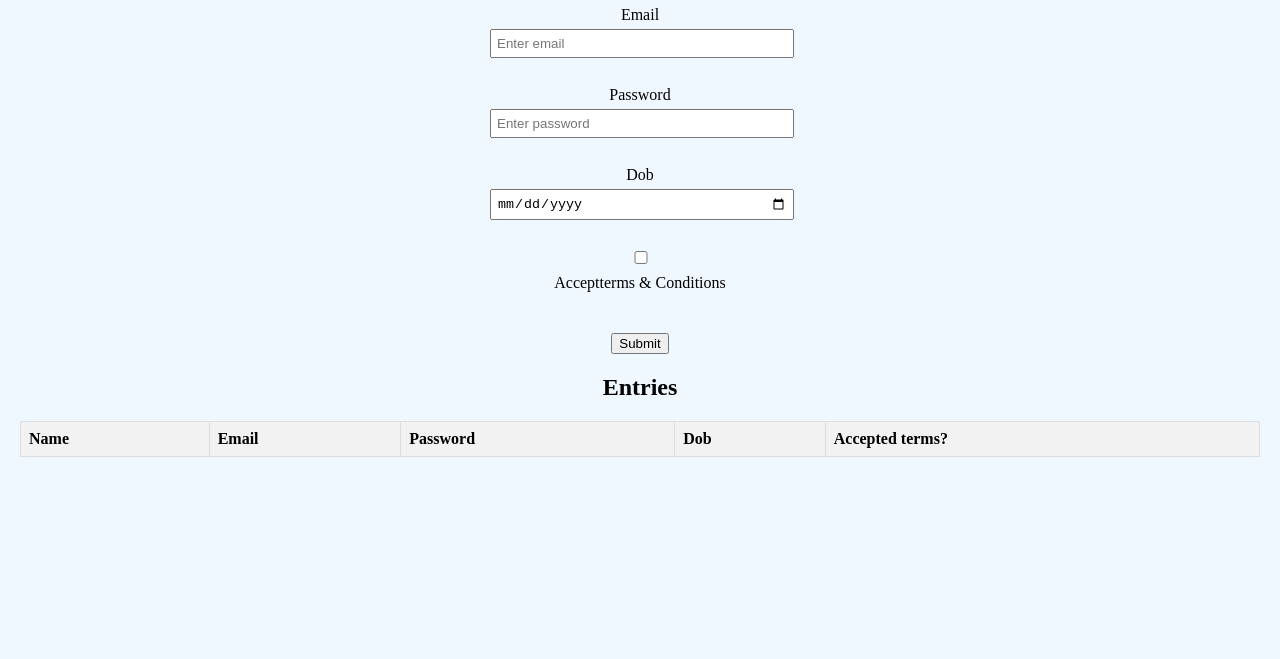
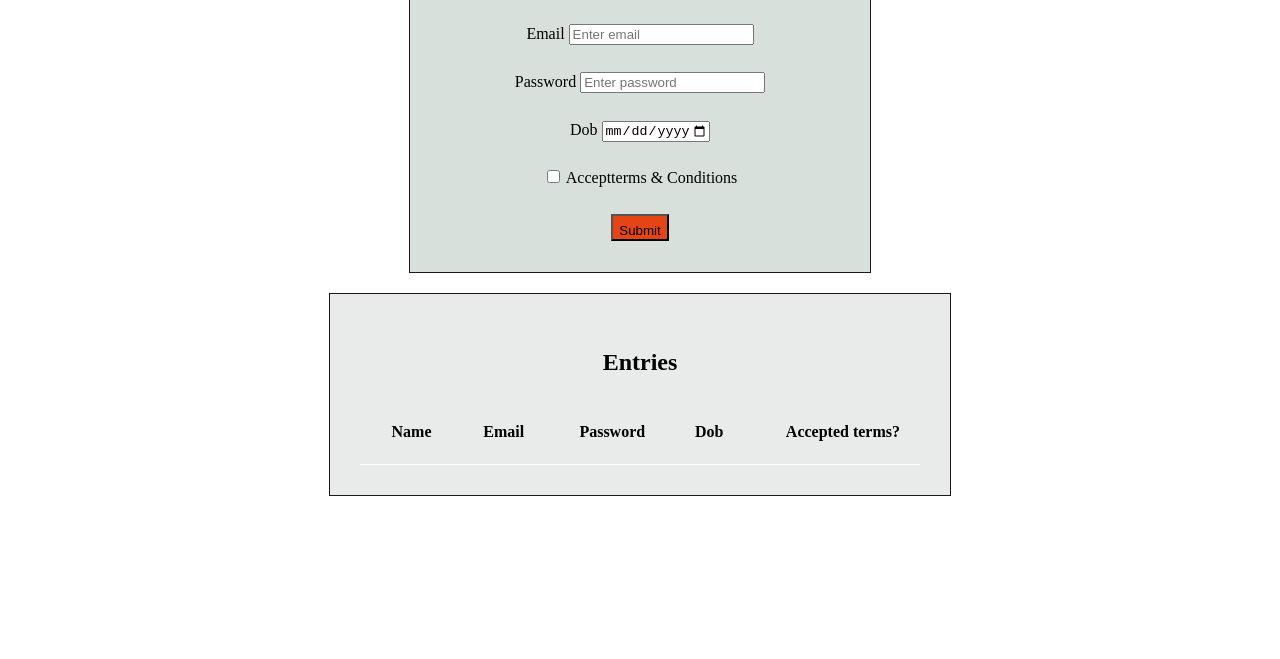
Before and after one commit to UdayDanda44/regpage, a plain HTML site: page index.html in a window 1280 px wide. Shown: the part 141-800 px from the top of the page. Drawn offline with Linux system fonts and the light colour scheme.

Commit message:
Update styles.css

```diff
--- a/styles.css
+++ b/styles.css
@@ -1,57 +1,33 @@
-body {
-  font-family:'Times New Roman', Times, serif;
-  margin: 20px;
-  background-color: aliceblue;
-}
 
-h1 {
-  text-align: center;
-}
-
-form {
-  width: 300px;
+        .container2 {
+            background-color: #d8e0db;
+            border: 1px solid #1a1818;
+            width: 50vh;
             margin: 0 auto;
-}
-
-label {
-  display: block;
-  margin-bottom: 5px;
-}
-
-input[type="text"],
-input[type="email"],
-input[type="password"],
-input[type="date"],
-input[type="checkbox"],
-input[type="submit"] {
-  width: calc(100% - 10px);
-  padding: 5px;
-  margin-bottom: 10px;
-}
-
-input[type="submit"] {
-  background-color: #f22338;
-  color: white;
-  border: none;
-  cursor: pointer;
-}
-
-input[type="submit"]:hover {
-  background-color: #f22338;
+            padding: 30px;
+            line-height: 1.5;
         }
 
         table {
             width: 100%;
             border-collapse: collapse;
-  margin-top: 20px;
+            text-align: right;
+        }
+        th, td {
+            padding: 20px;
+            border-bottom: 1px solid rgba(255, 255, 255, 0.897);
+        }
+        button {
+            background-color: rgb(229, 69, 20);
+            padding-top: 7px;
         }
 
-th, td {
-  border: 1px solid #ddd;
-  padding: 8px;
-  text-align: left;
+        /* Added the following style definition */
+        .container1 {
+            background-color: #e8ebe9;
+            border: 1px solid #1a1818;
+            width: 70vh;
+            margin: 20px auto;
+            padding: 30px;
+            line-height: 1.5;
         }
-
-th {
-  background-color: #f2f2f2;
-}
```
Lines whose indentation alone changed are shown as unchanged.
